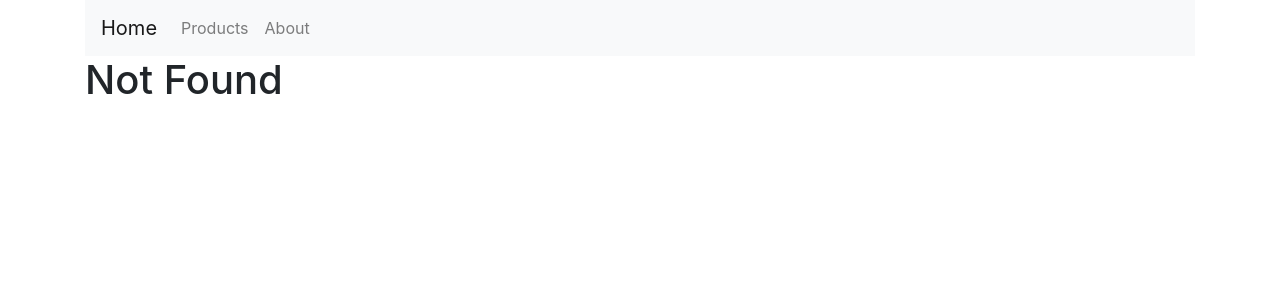
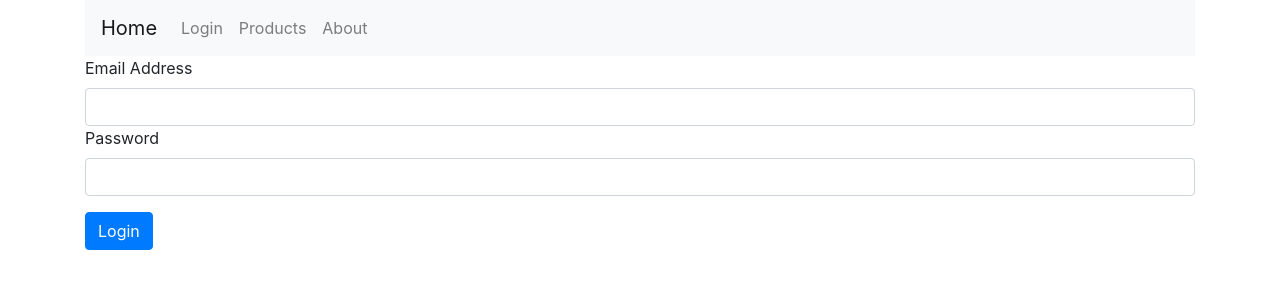
Before and after one commit to tjcj211/demo-app, a React (Create React App) app: page /login in a window 1280 px wide. Before the commit this address led to /not-found. Shown: the top 300 px of the page. Built offline with nearby package versions, Linux system fonts and the light colour scheme.

Commit message:
LS18.1 Start implementing login using form

```diff
--- a/src/App.js
+++ b/src/App.js
@@ -7,12 +7,14 @@
 import PersonDetails from './components/PersonDetails';
 import About from './components/about';
 import NotFound from './components/notFound';
+import LoginForm from './components/LoginForm';
 
 function App() {
 	return (
 		<div className="container">
 			<NavBar />
 			<Switch>
+				<Route path="/login" component={LoginForm}></Route>
 				<Route path="/people/:id" component={PersonDetails} />
 				<Route path="/products/:id" component={ProductDetails} />
 				<Route
--- /dev/null
+++ b/src/components/LoginForm.jsx
@@ -0,0 +1,41 @@
+import React, { Component } from 'react';
+class LoginForm extends Component {
+	constructor(props) {
+		super(props);
+		this.state = {};
+	}
+	handleSubmit = (e) => {
+		e.preventDefault();
+		console.log('Submitted');
+	};
+	render() {
+		return (
+			<div>
+				<form onSubmit={this.handleSubmit}>
+					<div className="form-group">
+						<label for="email">Email Address</label>
+						<input
+							type="email"
+							className="form-control"
+							id="email"
+							aria-describedby="emailHelp"
+						/>
+						<div className="form-group">
+							<label for="password">Password</label>
+							<input
+								type="password"
+								className="form-control"
+								id="password"
+							/>
+						</div>
+						<button type="submit" className="btn btn-primary">
+							Login
+						</button>
+					</div>
+				</form>
+			</div>
+		);
+	}
+}
+
+export default LoginForm;
--- a/src/components/navBar.jsx
+++ b/src/components/navBar.jsx
@@ -21,6 +21,11 @@
 				<div className="collapse navbar-collapse" id="navbarNav">
 					<ul className="navbar-nav">
 						<li className="nav-item ">
+							<Link to="/login" className="nav-link">
+								Login
+							</Link>
+						</li>
+						<li className="nav-item ">
 							<Link to="/products" className="nav-link">
 								Products
 							</Link>
```
